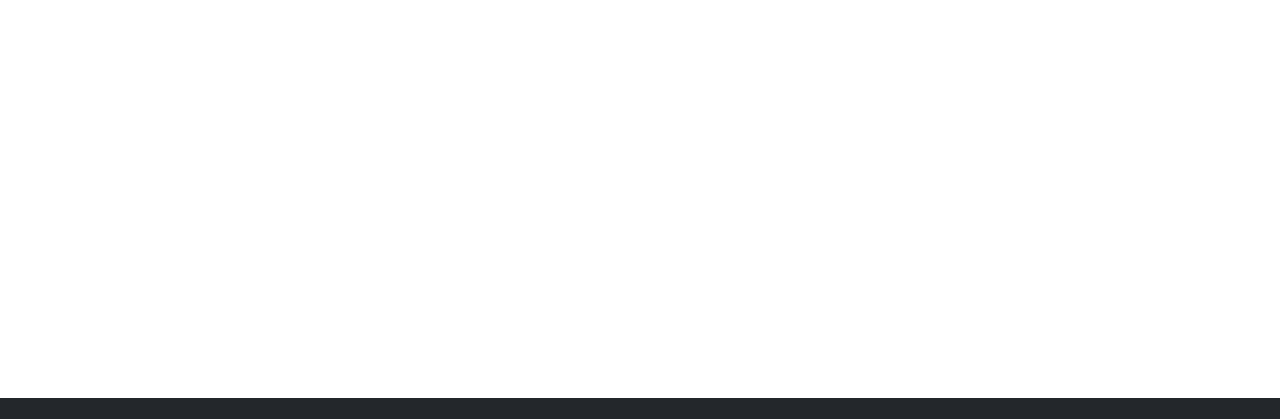
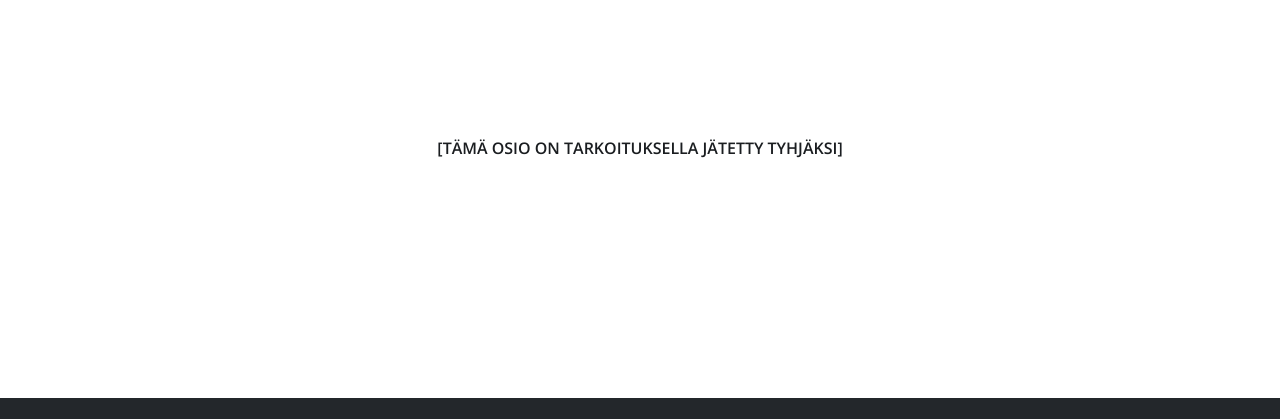
Before and after one commit to Cott-AI/ohjelmointi-portfolio, a plain HTML site: page html-kauppa/index.html in a window 1280 px wide. Shown: the part 162-581 px from the top of the page. Drawn offline with Linux system fonts and the light colour scheme.

Commit message:
fix(html-kauppa): sivun sisalto

```diff
--- a/html-kauppa/index.html
+++ b/html-kauppa/index.html
@@ -138,7 +138,7 @@
       </div>
     </header>
 
-    <section class="sivun-sisältö"></section>
+    <section class="sivun-sisältö">[TÄMÄ OSIO ON TARKOITUKSELLA JÄTETTY TYHJÄKSI]</section>
 
     <footer class="alapalkki">
       <div class="alapalkki__harmaaosa">
--- a/html-kauppa/style.css
+++ b/html-kauppa/style.css
@@ -92,7 +92,11 @@ a:any-link {
 
 .sivun-sisältö {
   display: flex;
+  justify-content: center;
+  align-items: center;
+  font-weight: 600;
   height: 500px;
+  width: 100%;
   min-height: 14px;
   max-height: 500px;
   min-width: 100%;
```
